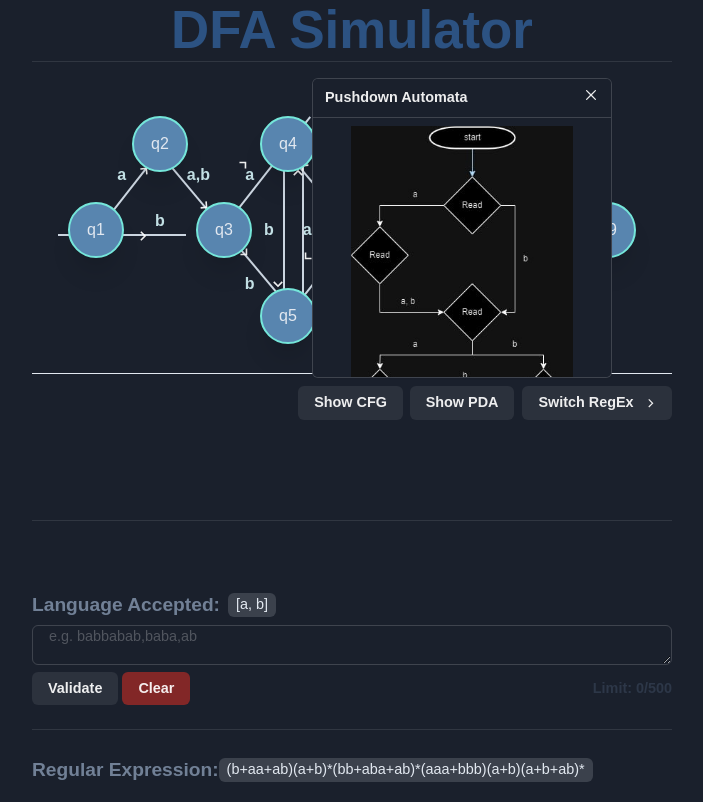
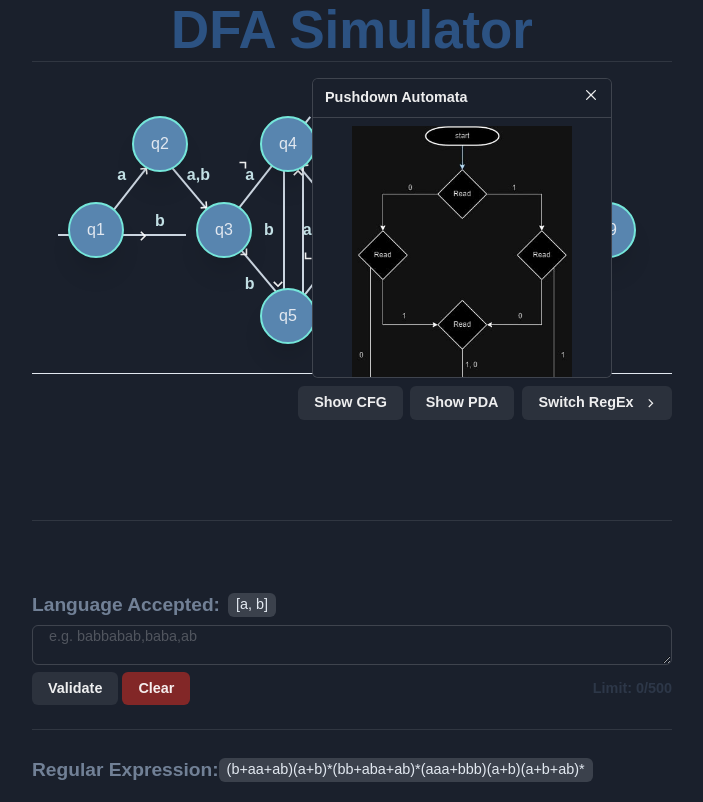
Before and after one commit to stiffmeister923/DFA-Simulator, a Next.js app: page / in a window 1280 px wide. Both pictures are taken after a click on the button "Show PDA". Shown: the whole page, without its empty margins (288-991 px from the left). Built offline with nearby package versions, Linux system fonts and the light colour scheme.

Commit message:
Update PDA.js

```diff
--- a/components/components/PDA.js
+++ b/components/components/PDA.js
@@ -12,9 +12,9 @@ import {
   PopoverCloseButton,
 } from "@chakra-ui/react";
 
-const PDA = () => {
+const PDA = ({ prob2 }) => {
   // State to toggle between PDA1 and PDA2
-  const [showPDA1, setShowPDA1] = useState(true);
+
 
   return (
     <>
@@ -35,7 +35,7 @@ const PDA = () => {
           <PopoverCloseButton />
           <PopoverHeader fontWeight="semibold">Pushdown Automata</PopoverHeader>
           <PopoverBody align="center">
-            {!showPDA1 ? (
+            {!prob2 ? (
               <VStack>
                 <Box
                   as="img"
@@ -59,7 +59,7 @@ const PDA = () => {
                   maxHeight="500px" // Constrain the maximum height
                   objectFit="contain" // Ensure the image scales properly
                 />
-                <Button onClick={() => setShowPDA1(false)}>Show PDA 2</Button>
+
               </VStack>
             )}
           </PopoverBody>
```
